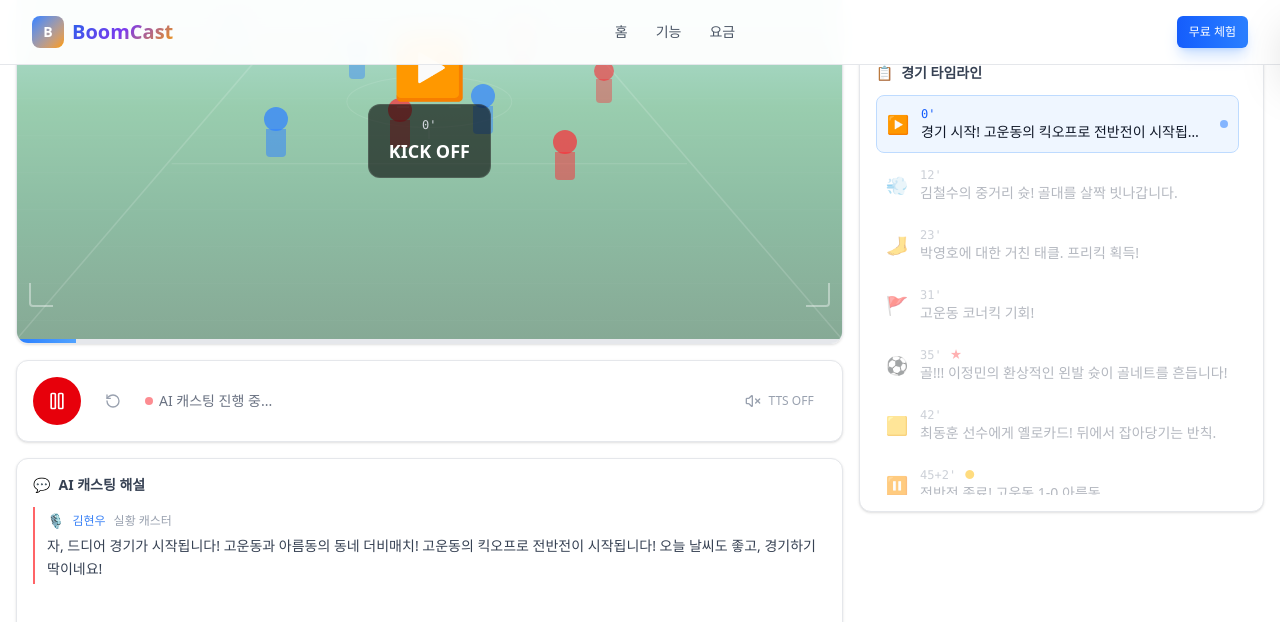
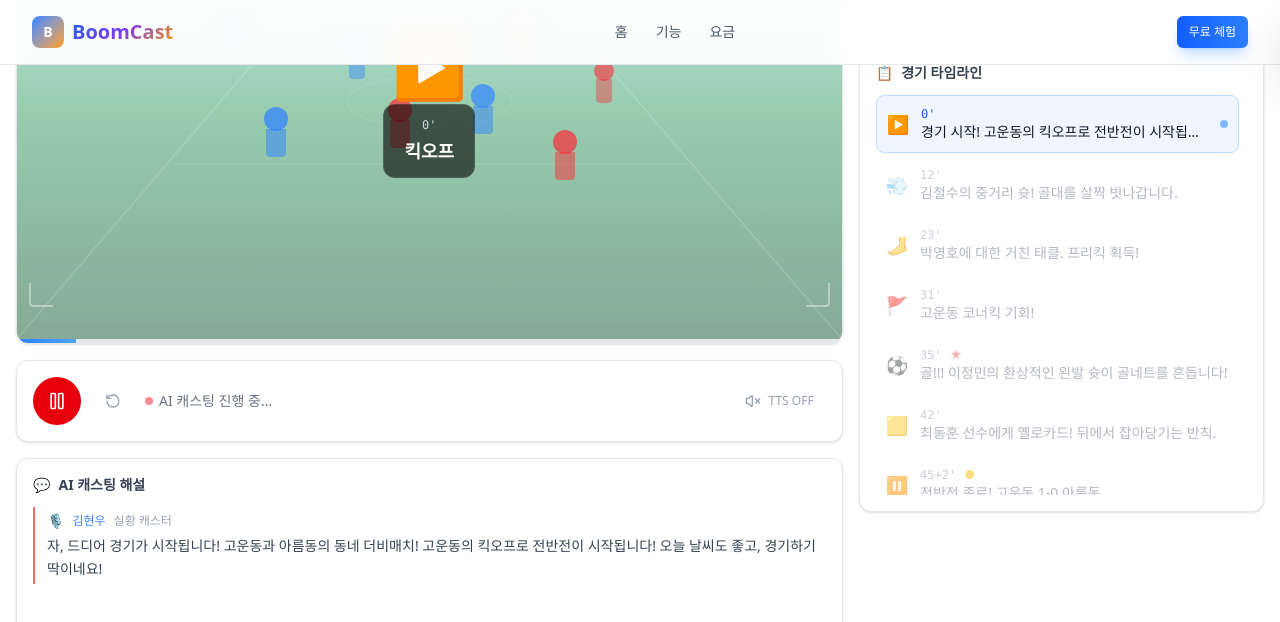
Before and after one commit to kangyh427/boomcast, a Next.js app: page /demo in a window 1280 px wide. Both pictures are taken after a click on the button 57 px from the left and 846 px from the top of the page. Shown: the part 458-1080 px from the top of the page. Built offline with nearby package versions, Linux system fonts and the light colour scheme; a web font is replaced by a local one.

Commit message:
Update MatchVisualizer.tsx

```diff
--- a/src/components/demo/MatchVisualizer.tsx
+++ b/src/components/demo/MatchVisualizer.tsx
@@ -3,11 +3,12 @@
  * 파일: src/components/demo/MatchVisualizer.tsx
  * 설명: 경기 비주얼라이저 - 경기장 시뮬레이션 뷰
  * 경로: src/components/demo/MatchVisualizer.tsx
- * 최근 작업: 세션 4 - 화이트 테마 적용
- *           - 프로그레스 바: bg-gray-800 → bg-gray-200
- *           - 외곽 카드: 화이트 border 적용
- *           - 경기장 내부 시뮬레이션은 그대로 유지 (다크 배경이 적절)
- * 작성일: 2025-03-06
+ * 최근 작업: 세션 7-B
+ *   - "AI LIVE" 배지 완전 삭제 (인수인계서 [K] ⚠️1)
+ *   - useLang() 적용: 안내 텍스트 한영 전환
+ *   - REC 표시 유지 (촬영 녹화 의미, "라이브"가 아님)
+ *   - 경기장 시뮬레이션 다크 배경 유지 (경기장 분위기)
+ * 작성일: 2026-03-07
  * ============================================================
  */
 
@@ -15,8 +16,8 @@
 
 import { MatchEvent } from "@/lib/types";
 import { getEventIcon } from "@/lib/demo-data";
-import { Badge } from "@/components/ui/badge";
 import { Smartphone } from "lucide-react";
+import { useLang } from "@/providers/LanguageProvider";
 
 interface MatchVisualizerProps {
   currentEvent: MatchEvent | null;
@@ -24,11 +25,46 @@ interface MatchVisualizerProps {
   progress: number;
 }
 
+/* ── 한/영 텍스트 ── */
+const text = {
+  ko: {
+    phoneDesc: "경기장 중앙에 세워둔 스마트폰",
+    startGuide: "재생 버튼을 눌러 AI 캐스팅을 시작하세요",
+  },
+  en: {
+    phoneDesc: "Smartphone placed at center field",
+    startGuide: "Press play to start AI casting",
+  },
+};
+
+/* ── 이벤트 타입별 오버레이 텍스트 ── */
+const eventOverlayText: Record<string, { ko: string; en: string }> = {
+  goal: { ko: "골!!!", en: "GOAL!!!" },
+  save: { ko: "세이브!", en: "SAVE!" },
+  penalty: { ko: "페널티!", en: "PENALTY!" },
+  card_yellow: { ko: "옐로카드", en: "YELLOW CARD" },
+  card_red: { ko: "레드카드", en: "RED CARD" },
+  half_time: { ko: "하프타임", en: "HALF TIME" },
+  full_time: { ko: "경기 종료", en: "FULL TIME" },
+  kick_off: { ko: "킥오프", en: "KICK OFF" },
+  substitution: { ko: "선수 교체", en: "SUBSTITUTION" },
+};
+
 export default function MatchVisualizer({
   currentEvent,
   isPlaying,
   progress,
 }: MatchVisualizerProps) {
+  const { lang } = useLang();
+  const t = text[lang];
+
+  /* 이벤트 오버레이 텍스트 결정 */
+  const getOverlayText = (event: MatchEvent): string => {
+    const mapped = eventOverlayText[event.type];
+    if (mapped) return mapped[lang];
+    return event.type.toUpperCase().replace("_", " ");
+  };
+
   return (
     <div className="rounded-xl border border-gray-200 shadow-sm overflow-hidden">
       {/* 경기장 시뮬레이션 (다크 배경 유지 - 경기장 분위기) */}
@@ -109,6 +145,7 @@ export default function MatchVisualizer({
           <div className="absolute bottom-8 left-3 w-6 h-6 border-b-2 border-l-2 border-white/40 rounded-bl-sm" />
           <div className="absolute bottom-8 right-3 w-6 h-6 border-b-2 border-r-2 border-white/40 rounded-br-sm" />
 
+          {/* REC 표시 (촬영 녹화 의미 - "라이브"가 아님) */}
           {isPlaying && (
             <div className="absolute top-3 left-1/2 -translate-x-1/2 flex items-center gap-1.5 bg-black/40 px-2 py-1 rounded-full">
               <span className="w-2 h-2 bg-red-500 rounded-full animate-pulse" />
@@ -134,16 +171,7 @@ export default function MatchVisualizer({
                   {currentEvent.matchMinute}
                 </div>
                 <div className="text-white font-bold text-base sm:text-lg">
-                  {currentEvent.type === "goal" && "GOAL!!!"}
-                  {currentEvent.type === "save" && "SAVE!"}
-                  {currentEvent.type === "penalty" && "PENALTY!"}
-                  {currentEvent.type === "card_yellow" && "YELLOW CARD"}
-                  {currentEvent.type === "card_red" && "RED CARD"}
-                  {currentEvent.type === "half_time" && "HALF TIME"}
-                  {currentEvent.type === "full_time" && "FULL TIME"}
-                  {currentEvent.type === "kick_off" && "KICK OFF"}
-                  {currentEvent.type === "substitution" && "SUBSTITUTION"}
-                  {!["goal", "save", "penalty", "card_yellow", "card_red", "half_time", "full_time", "kick_off", "substitution"].includes(currentEvent.type) && currentEvent.type.toUpperCase().replace("_", " ")}
+                  {getOverlayText(currentEvent)}
                 </div>
                 {currentEvent.player && (
                   <div className="text-blue-400 text-sm mt-1">
@@ -161,10 +189,10 @@ export default function MatchVisualizer({
             <div className="text-center">
               <Smartphone className="w-12 h-12 mx-auto mb-3 text-white/40" />
               <p className="text-gray-300/80 text-sm font-medium">
-                경기장 중앙에 세워둔 스마트폰
+                {t.phoneDesc}
               </p>
               <p className="text-gray-400/60 text-xs mt-1">
-                재생 버튼을 눌러 AI 캐스팅을 시작하세요
+                {t.startGuide}
               </p>
             </div>
           </div>
@@ -178,15 +206,7 @@ export default function MatchVisualizer({
           <span className="text-xs font-bold text-white/80">BoomCast</span>
         </div>
 
-        {/* AI LIVE badge */}
-        {isPlaying && (
-          <div className="absolute top-3 right-3">
-            <Badge variant="destructive" className="text-[10px] gap-1">
-              <span className="w-1.5 h-1.5 bg-red-400 rounded-full animate-pulse" />
-              AI LIVE
-            </Badge>
-          </div>
-        )}
+        {/* AI LIVE 배지 삭제됨 (인수인계서 [K] ⚠️1) */}
       </div>
 
       {/* Progress bar - 화이트 테마 */}
```
